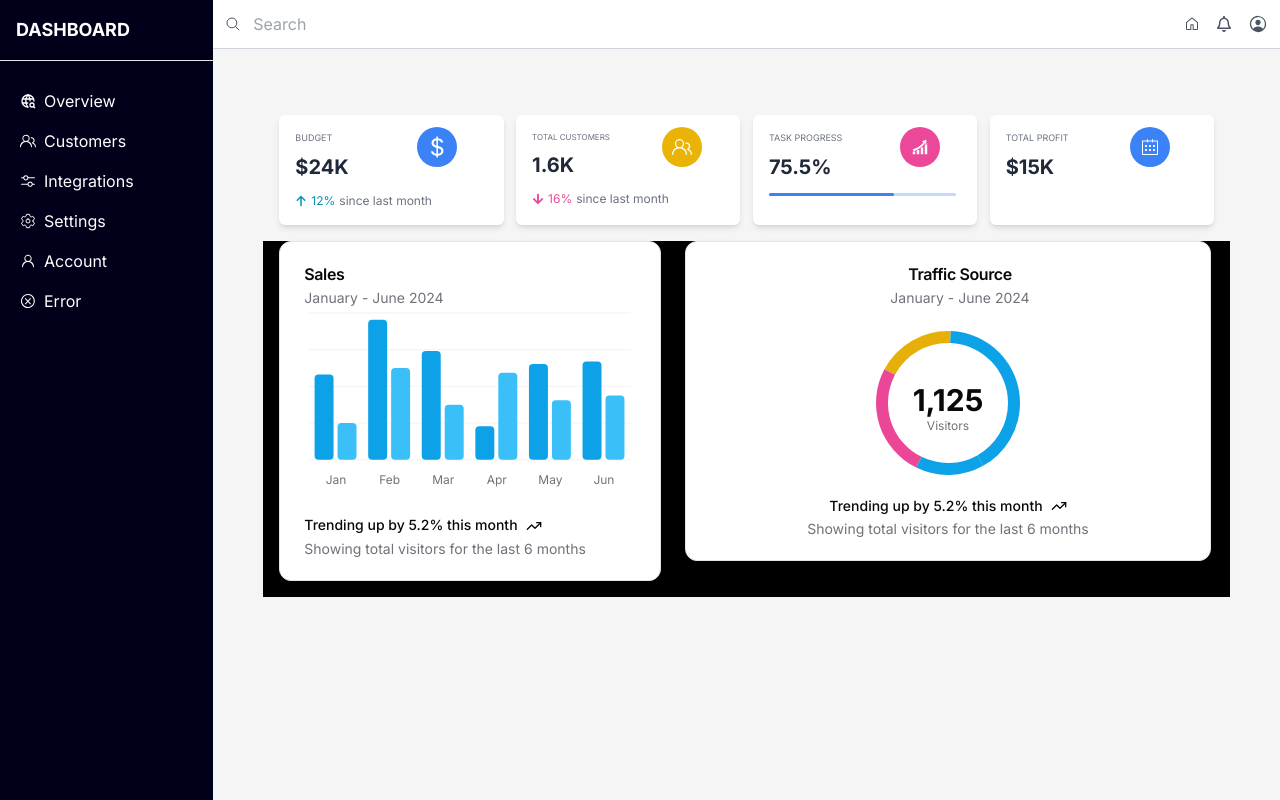
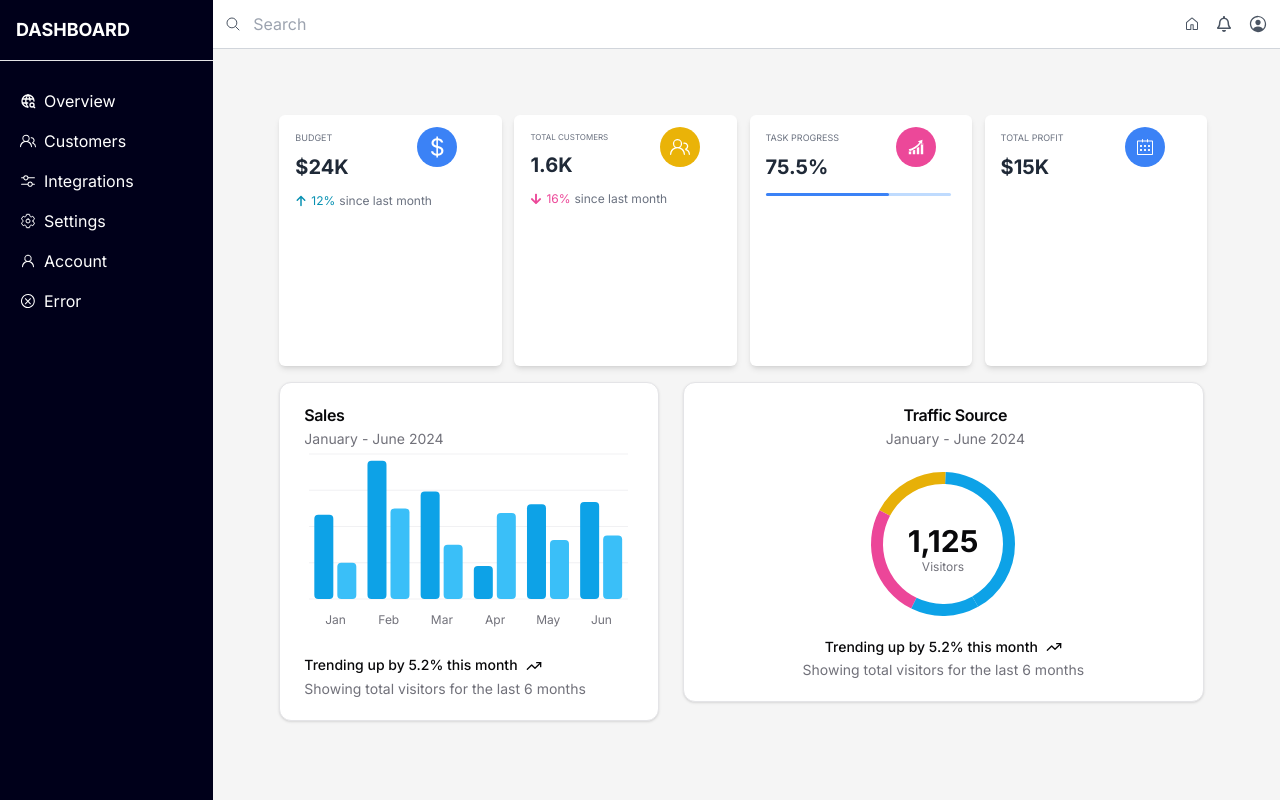
Before and after one commit to Imsaymaahmad/Dashboard, a Next.js app: page / in a window 1280 px wide. Built offline with nearby package versions, Linux system fonts and the light colour scheme.

Commit message:
path change

```diff
--- a/src/Components/Analysis.jsx
+++ b/src/Components/Analysis.jsx
@@ -10,8 +10,8 @@ import { TrafficSource } from "./TrafficSource";
 
 export default function Analysis() {
     return (
-      <div className="m-[50px] flex flex-col">
-      <div className=" w-full flex flex-row justify-between p-4">
+      <div className="m-[50px] w-[90%] h-[85%] flex flex-col">
+      <div className=" w-full flex flex-row justify-between p-4 h-full ">
         <div className="w-[24%] bg-white rounded-md text-black flex flex-col items-start overflow-hidden shadow-md">
           <div className=" flex flex-row">
           <div className=" mr-10">
@@ -70,7 +70,7 @@ export default function Analysis() {
           </div>
         </div>
       </div>
-      <div className="flex flex-row w-[100%] bg-black">
+      <div className="flex flex-row w-[100%]">
       <div className="w-[42%] p-4 pr-2 pt-0">
       <SalesChart/>
       </div>
```
